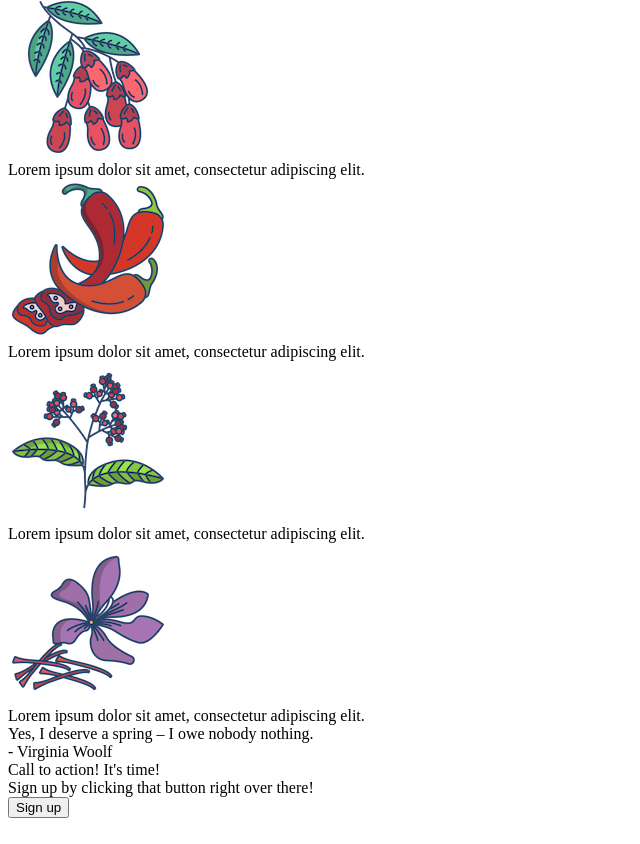
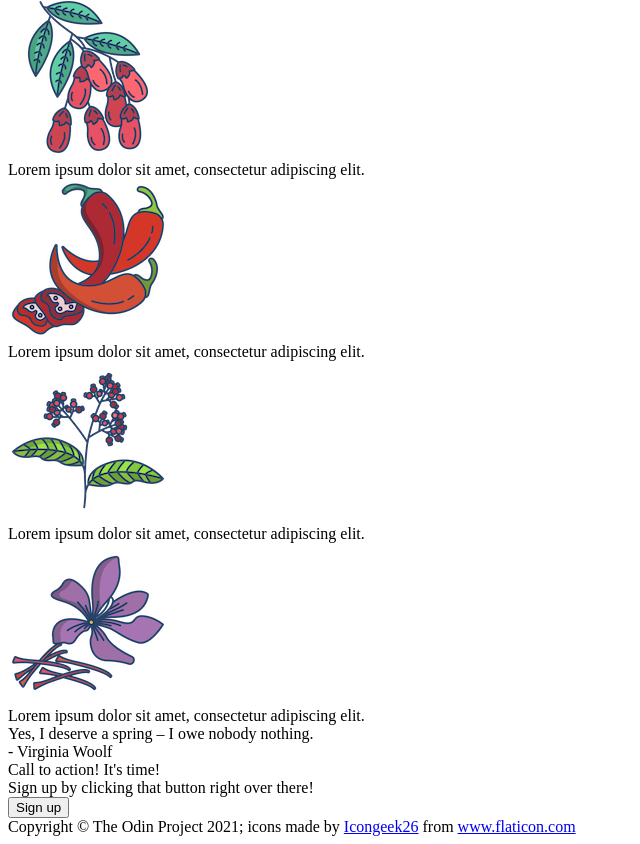
Before and after one commit to montespan22/landing-page, a plain HTML site: page index.html in a window 1280 px wide. Shown: the part 432-1276 px from the top of the page, without its empty margins (0-640 px from the left). Drawn offline with Linux system fonts and the light colour scheme.

Commit message:
add html footer

```diff
--- a/index.html
+++ b/index.html
@@ -50,5 +50,9 @@
             <div class="product">Sign up by clicking that button right over there!</div>
             <button class="up">Sign up</button>
         </div>
+
+        <div class="footer">
+            <div class="copyright">Copyright © The Odin Project 2021; icons made by <a href="https://www.flaticon.com/authors/icongeek26" title="Icongeek26">Icongeek26</a> from <a href="https://www.flaticon.com/" title="Flaticon">www.flaticon.com</a></div>
+        </div>
     </body>
 </html>
```
